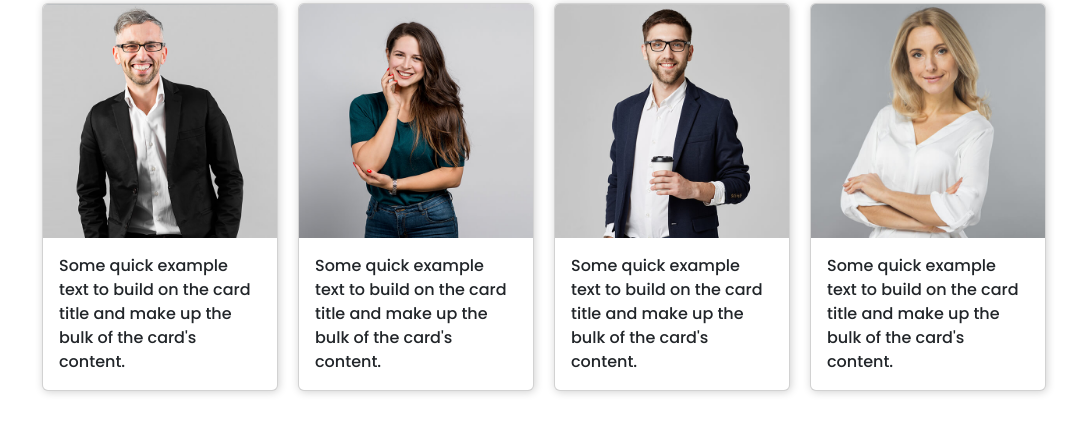
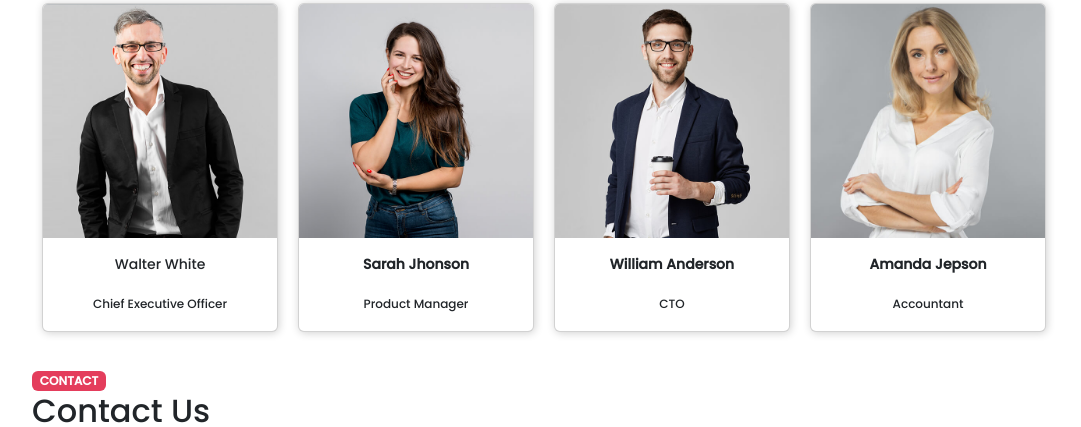
Before and after one commit to iqbalsofia7/Projet_Sofia_Youri, a website: page index.html in a window 1280 px wide. Shown: the part 776-1203 px from the top of the page, without its empty margins (96-1177 px from the left). Drawn offline with nearby package versions, Linux system fonts and the light colour scheme.

Commit message:
section 6 done sass html

```diff
--- a/index.html
+++ b/index.html
@@ -99,30 +99,30 @@
         <div class="d-flex">
             <div class="card" style="width: 18rem;">
                 <img src="./public/img/team/team-1.jpg" class="card-img-top" alt="...">
-                <div class="card-body">
-                    <p class="card-text">Some quick example text to build on the card title and make up the bulk of the
-                        card's content.</p>
+                <div class="card-body text-center">
+                    <p class="card-text name_worker">Walter White</p>
+                    <span class="worker_position">Chief Executive Officer</span>
                 </div>
             </div>
             <div class="card" style="width: 18rem;">
                 <img src="./public/img/team/team-2.jpg" class="card-img-top" alt="...">
-                <div class="card-body">
-                    <p class="card-text">Some quick example text to build on the card title and make up the bulk of the
-                        card's content.</p>
+                <div class="card-body text-center">
+                    <p class="card-text name_worker"><b>Sarah Jhonson</b></p>
+                    <span class="worker_position">Product Manager</span>
                 </div>
             </div>
             <div class="card" style="width: 18rem;">
                 <img src="./public/img/team/team-3.jpg" class="card-img-top" alt="...">
-                <div class="card-body">
-                    <p class="card-text">Some quick example text to build on the card title and make up the bulk of the
-                        card's content.</p>
+                <div class="card-body text-center">
+                    <p class="card-text name_worker"><b>William Anderson</b></p>
+                    <span class="worker_position">CTO</span>
                 </div>
             </div>
             <div class="card" style="width: 18rem;">
                 <img src="./public/img/team/team-4.jpg" class="card-img-top" alt="...">
-                <div class="card-body">
-                    <p class="card-text">Some quick example text to build on the card title and make up the bulk of the
-                        card's content.</p>
+                <div class="card-body text-center">
+                    <p class="card-text name_worker"><b> Amanda Jepson</b></p>
+                    <span class="worker_position">Accountant</span>
                 </div>
             </div>
         </div>
--- a/src/sass/modules/_section6.sass
+++ b/src/sass/modules/_section6.sass
@@ -6,3 +6,7 @@
         box-shadow: 1px 1px 9px 0px rgba(0,0,0,0.19)
         -webkit-box-shadow: 1px 1px 9px 0px rgba(0,0,0,0.19)
         -moz-box-shadow: 1px 1px 9px 0px rgba(0,0,0,0.19)
+        .name_worker
+            font-size: 14px
+        .worker_position
+            font-size: 12px
```
Also changed, not shown: public/css/style.css, 1 other file.
